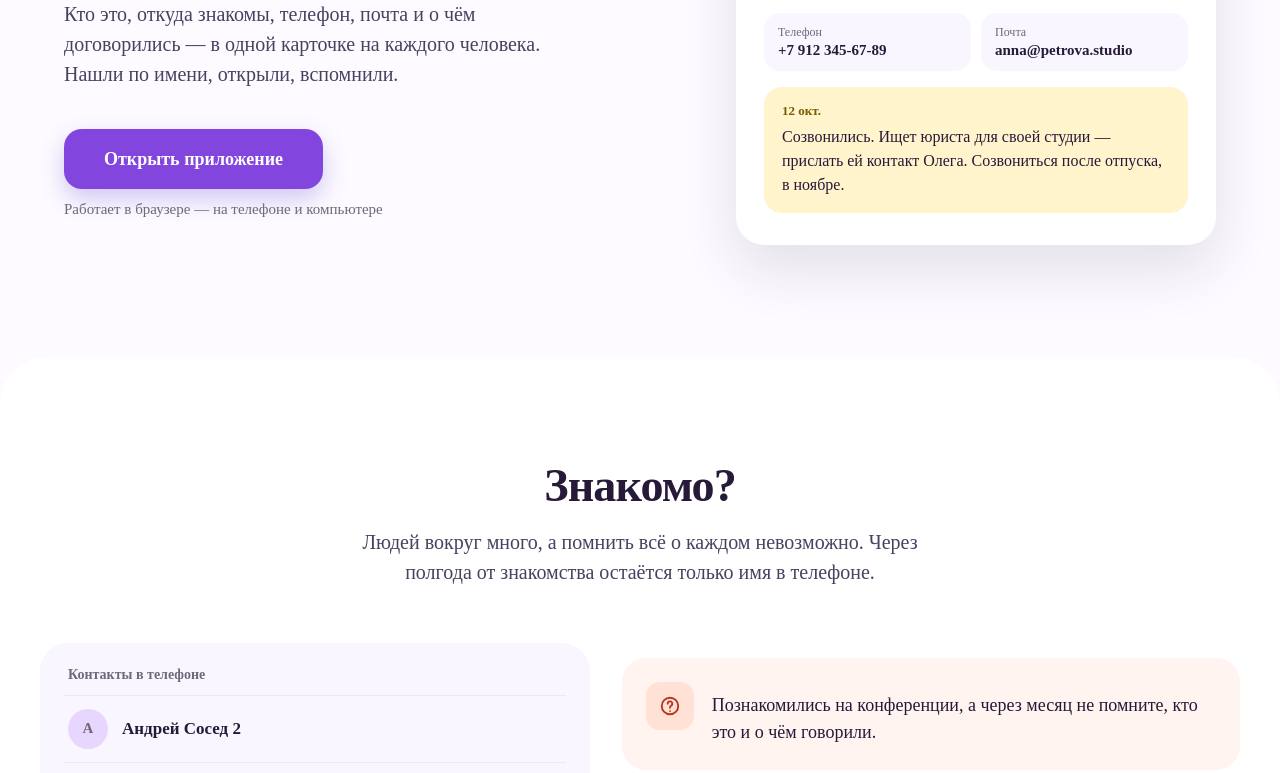
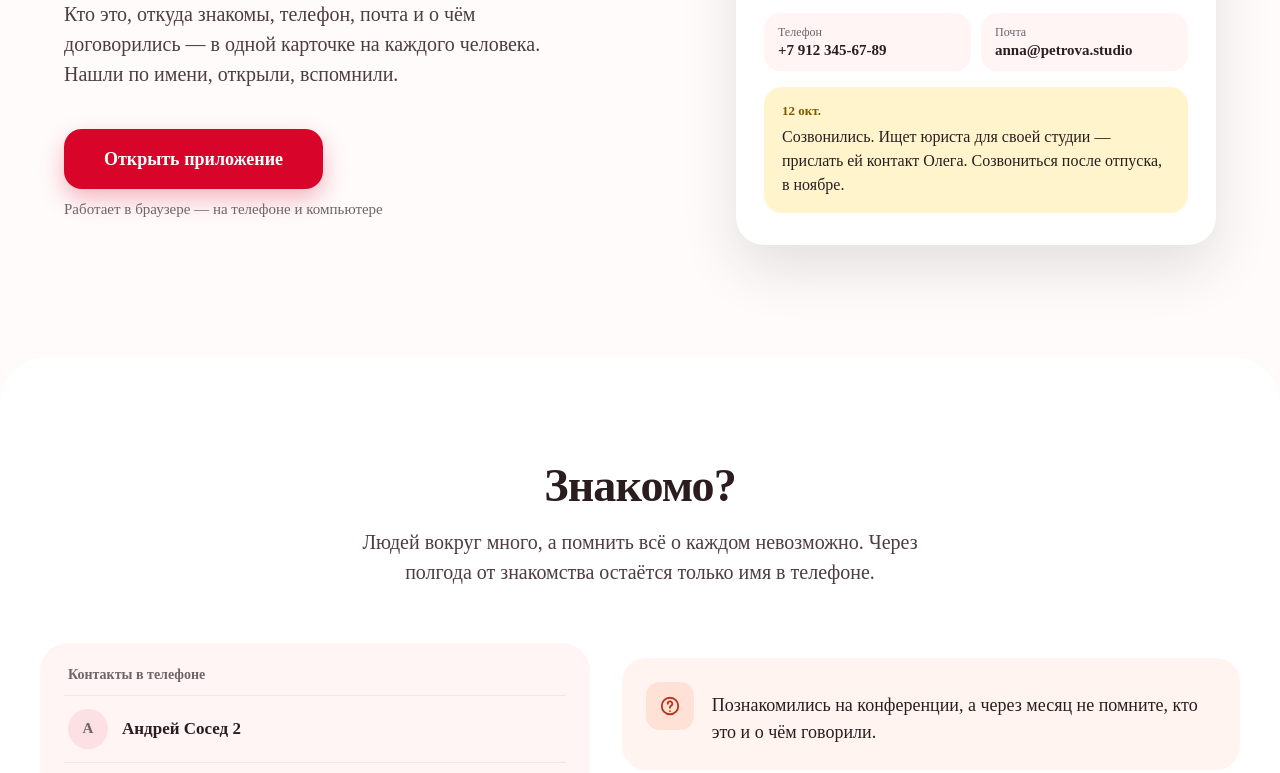
Before and after one commit to LubNatalia/personal-crm-landing, an Astro site: page / in a window 1280 px wide. Shown: the part 376-1149 px from the top of the page. Built offline with nearby package versions, Linux system fonts and the light colour scheme; Astro itself is replaced by a stand-in of ours.

Commit message:
Switch the landing accent from lilac to bright red
Same tokens as the app again: red accent #d90429 with warm pinkish
surfaces, darker warm greys, red button shadow. The lavender-* tokens
are renamed to surface-*, since they are no longer lavender. The
favicon, missed in the lilac change, is red now too.

Co-Authored-By: Claude Opus 5.5 <noreply@anthropic.com>

```diff
--- a/design/tokens.css
+++ b/design/tokens.css
@@ -1,6 +1,6 @@
 /* Личная CRM — токены дизайна, Tailwind CSS 4.
-   Ноябрь 2026: цвета и шрифт заменены по выбранному образцу (сиреневый акцент,
-   почти белый фон, Roboto); код — src/styles/tokens.css, значения совпадают.
+   Ноябрь 2026: цвета и шрифт заменены — ярко-красный акцент, тёплые розоватые
+   плашки, почти белый фон, Roboto; код — src/styles/tokens.css, значения совпадают.
    Подключение: в src/styles/global.css
      @import "tailwindcss";
      @import "./tokens.css";
@@ -11,21 +11,21 @@
   --font-sans: "Roboto", system-ui, sans-serif;
 
   /* Фон и текст */
-  --color-page: #FDFBFF;          /* основной фон страницы */
-  --color-lavender-50: #F9F6FF;   /* surface-soft: плитки внутри белых блоков */
-  --color-lavender-100: #F3EAFD;  /* чипы, плашки */
-  --color-lavender-200: #E7D7FF;  /* подложка «стопки», плашка хранения, линия подвала */
-  --color-lavender-line: #EEE6FA; /* разделители строк в списке контактов */
-  --color-lavender-avatar: #E7D7FF; /* нейтральные аватары */
+  --color-page: #FFFBFB;          /* основной фон страницы */
+  --color-surface-50: #FFF5F5;   /* surface-soft: плитки внутри белых блоков */
+  --color-surface-100: #FDECEE;  /* чипы, плашки */
+  --color-surface-200: #FDE0E3;  /* подложка «стопки», плашка хранения, линия подвала */
+  --color-surface-line: #F8E3E5; /* разделители строк в списке контактов */
+  --color-surface-avatar: #FDE0E3; /* нейтральные аватары */
 
-  --color-ink: #261A38;           /* заголовки, основной текст */
-  --color-ink-soft: #4A4060;      /* лид-абзацы и текст карточек */
-  --color-ink-muted: #6E6878;     /* подписи, метки полей */
-  --color-ink-chip: #4A4060;      /* текст белой плашки над H1 */
+  --color-ink: #2B1D1F;           /* заголовки, основной текст */
+  --color-ink-soft: #4D3D40;      /* лид-абзацы и текст карточек */
+  --color-ink-muted: #6F6466;     /* подписи, метки полей */
+  --color-ink-chip: #4D3D40;      /* текст белой плашки над H1 */
 
   /* Акцент — кнопки, номера шагов, иконки выгод */
-  --color-accent: #8246DF;
-  --color-accent-hover: #6D32C9;
+  --color-accent: #D90429;
+  --color-accent-hover: #B00320;
 
   /* Оранжевый — второй акцент образца, пока не используется */
   --color-orange: #FCA41E;
@@ -51,11 +51,11 @@
   --radius-section-lg: 48px; /* секции (десктоп) */
 
   /* Тени */
-  --shadow-cta: 0 10px 24px rgb(91 63 217 / 0.28);
-  --shadow-card: 0 16px 40px rgb(30 24 56 / 0.10);
-  --shadow-card-lg: 0 24px 56px rgb(30 24 56 / 0.12);
-  --shadow-step: 0 8px 24px rgb(30 24 56 / 0.06);
-  --shadow-step-lg: 0 10px 30px rgb(30 24 56 / 0.06);
+  --shadow-cta: 0 10px 24px rgb(217 4 41 / 0.28);
+  --shadow-card: 0 16px 40px rgb(43 29 31 / 0.10);
+  --shadow-card-lg: 0 24px 56px rgb(43 29 31 / 0.12);
+  --shadow-step: 0 8px 24px rgb(43 29 31 / 0.06);
+  --shadow-step-lg: 0 10px 30px rgb(43 29 31 / 0.06);
 
   /* Трекинг заголовков */
   --tracking-h1: -0.02em;
--- a/src/components/Benefits.astro
+++ b/src/components/Benefits.astro
@@ -40,7 +40,7 @@ const benefits: { icon: IconName; title: string; text: string }[] = [
     <ul class="flex flex-col gap-2.5 lg:grid lg:grid-cols-2 lg:gap-5">
       {
         benefits.map((benefit) => (
-          <li class="flex flex-col gap-2 rounded-tile bg-lavender-50 p-4.5 lg:gap-3 lg:rounded-card lg:p-7">
+          <li class="flex flex-col gap-2 rounded-tile bg-surface-50 p-4.5 lg:gap-3 lg:rounded-card lg:p-7">
             <div class="flex items-center gap-2.5 lg:gap-3">
               <Icon name={benefit.icon} class="size-5.5 text-accent lg:size-6.5" />
               <h3 class="text-18 font-extrabold lg:text-22">{benefit.title}</h3>
--- a/src/components/ContactCard.astro
+++ b/src/components/ContactCard.astro
@@ -20,7 +20,7 @@ const fields = [
   class:list={["relative pt-3.5 lg:pt-4", className]}
 >
   <div
-    class="absolute inset-x-5.5 top-0 h-15 rounded-card bg-lavender-200 lg:inset-x-7 lg:h-20 lg:rounded-card-lg"
+    class="absolute inset-x-5.5 top-0 h-15 rounded-card bg-surface-200 lg:inset-x-7 lg:h-20 lg:rounded-card-lg"
   >
   </div>
   <div
@@ -38,7 +38,7 @@ const fields = [
     <div class="flex flex-wrap justify-center gap-1.5 lg:gap-2">
       {
         chips.map((chip) => (
-          <span class="rounded-chip bg-lavender-100 px-3 py-1.5 text-13 font-semibold lg:px-3.5 lg:py-1.75 lg:text-14">
+          <span class="rounded-chip bg-surface-100 px-3 py-1.5 text-13 font-semibold lg:px-3.5 lg:py-1.75 lg:text-14">
             {chip}
           </span>
         ))
@@ -48,7 +48,7 @@ const fields = [
     <div class="grid w-full grid-cols-1 gap-2 min-[390px]:grid-cols-2 lg:gap-2.5 lg:text-left">
       {
         fields.map((field) => (
-          <div class="flex flex-col gap-0.5 rounded-field bg-lavender-50 p-2.5 lg:rounded-field-lg lg:px-3.5 lg:py-3">
+          <div class="flex flex-col gap-0.5 rounded-field bg-surface-50 p-2.5 lg:rounded-field-lg lg:px-3.5 lg:py-3">
             <span class="text-12 text-ink-muted">{field.label}</span>
             <span class="text-14 font-semibold lg:text-15">{field.value}</span>
           </div>
--- a/src/components/FinalCta.astro
+++ b/src/components/FinalCta.astro
@@ -5,7 +5,7 @@ import Icon from "./Icon.astro";
 
 // Avatar stack: Anna, Oleg and the "add" circle. Outer size includes the 3px ring
 const circle =
-  "flex size-14.5 items-center justify-center rounded-full border-3 border-lavender-100 text-18 font-extrabold lg:size-16.5 lg:text-20";
+  "flex size-14.5 items-center justify-center rounded-full border-3 border-surface-100 text-18 font-extrabold lg:size-16.5 lg:text-20";
 ---
 
 <section
@@ -15,7 +15,7 @@ const circle =
   <div class="mx-auto flex max-w-final flex-col gap-6 lg:items-center lg:gap-7">
     <div aria-hidden="true" class="flex justify-center">
       <span class:list={[circle, "bg-coral-100 text-coral-700"]}>АП</span>
-      <span class:list={[circle, "-ml-3 bg-lavender-200 text-ink lg:-ml-3.5"]}>О</span>
+      <span class:list={[circle, "-ml-3 bg-surface-200 text-ink lg:-ml-3.5"]}>О</span>
       <span class:list={[circle, "-ml-3 bg-accent text-white lg:-ml-3.5"]}>
         <Icon name="plus" strokeWidth={2.4} class="size-5.5 lg:size-6" />
       </span>
--- a/src/components/Footer.astro
+++ b/src/components/Footer.astro
@@ -2,7 +2,7 @@
 import Logo from "./Logo.astro";
 ---
 
-<footer class="border-t border-lavender-200 px-gutter pt-6 pb-8 lg:px-gutter-lg lg:pt-7 lg:pb-9">
+<footer class="border-t border-surface-200 px-gutter pt-6 pb-8 lg:px-gutter-lg lg:pt-7 lg:pb-9">
   <div class="mx-auto flex max-w-page justify-center lg:justify-start">
     <Logo size="footer" />
   </div>
--- a/src/components/PhoneContacts.astro
+++ b/src/components/PhoneContacts.astro
@@ -19,18 +19,18 @@ const contacts = [
   role="img"
   aria-label="Контакты в телефоне: Андрей Сосед 2, Мария конференция, Олег ???, Саша Дизайн, Таня от Иры"
   class:list={[
-    "flex flex-col rounded-card bg-lavender-50 px-4 pt-4 pb-2 lg:rounded-card-lg lg:px-6 lg:pt-6 lg:pb-3",
+    "flex flex-col rounded-card bg-surface-50 px-4 pt-4 pb-2 lg:rounded-card-lg lg:px-6 lg:pt-6 lg:pb-3",
     className,
   ]}
 >
   <p class="px-1 pb-2.5 text-13 font-bold text-ink-muted lg:pb-3 lg:text-14">Контакты в телефоне</p>
   {
     contacts.map((contact) => (
-      <div class="flex items-center gap-3 border-t border-lavender-line px-1 py-2.5 lg:gap-3.5 lg:py-3.25">
+      <div class="flex items-center gap-3 border-t border-surface-line px-1 py-2.5 lg:gap-3.5 lg:py-3.25">
         <span
           class:list={[
             "flex size-9 items-center justify-center rounded-full text-14 font-bold lg:size-10 lg:text-15",
-            contact.unknown ? "bg-coral-100 text-coral-700" : "bg-lavender-avatar text-ink-muted",
+            contact.unknown ? "bg-coral-100 text-coral-700" : "bg-surface-avatar text-ink-muted",
           ]}
         >
           {contact.initial}
--- a/src/components/Solution.astro
+++ b/src/components/Solution.astro
@@ -29,7 +29,7 @@ import StepCard from "./StepCard.astro";
       >
         <div
           aria-hidden="true"
-          class="flex items-center gap-2.5 rounded-field bg-lavender-50 px-3.5 py-3 text-15 lg:mt-auto lg:px-4 lg:py-3.25 lg:text-16"
+          class="flex items-center gap-2.5 rounded-field bg-surface-50 px-3.5 py-3 text-15 lg:mt-auto lg:px-4 lg:py-3.25 lg:text-16"
         >
           <Icon name="search" class="size-4.5 text-ink-muted" />
           <span>Ан<span class="text-ink-muted">на Петрова</span></span>
@@ -43,7 +43,7 @@ import StepCard from "./StepCard.astro";
     </ol>
 
     <p
-      class="flex items-start gap-3 rounded-tile bg-lavender-200 px-4.5 py-4 text-15 leading-text lg:max-w-202 lg:items-center lg:gap-3.5 lg:self-center lg:rounded-card lg:px-6 lg:py-4.5 lg:text-17"
+      class="flex items-start gap-3 rounded-tile bg-surface-200 px-4.5 py-4 text-15 leading-text lg:max-w-202 lg:items-center lg:gap-3.5 lg:self-center lg:rounded-card lg:px-6 lg:py-4.5 lg:text-17"
     >
       <Icon name="cloud" class="mt-0.5 size-5.5 lg:mt-0 lg:size-6" />
       Контакты хранятся на сервере, а не в браузере: открываете с телефона или компьютера — везде
--- a/src/styles/tokens.css
+++ b/src/styles/tokens.css
@@ -1,7 +1,7 @@
 /* Личная CRM — токены дизайна, Tailwind CSS 4.
-   Colors and font follow the reference design picked in November 2026
-   (lilac accent, near-white background, Roboto); the accent and greys are a
-   touch darker than the reference so text keeps a 4.5:1 contrast.
+   November 2026: bright red accent with warm pinkish surfaces and Roboto
+   (replaced the lilac design). The red is a touch deeper than pure red
+   and the greys are dark enough for a 4.5:1 text contrast.
    --font-sans-loaded is the self-hosted Roboto (astro.config.mjs on the
    landing, next/font in the app).
    The second @theme block adds the type scale, spacing and widths
@@ -12,21 +12,21 @@
   --font-sans: var(--font-sans-loaded), system-ui, sans-serif;
 
   /* Фон и текст */
-  --color-page: #fdfbff; /* page background */
-  --color-lavender-50: #f9f6ff; /* surface-soft: плитки внутри белых блоков */
-  --color-lavender-100: #f3eafd; /* chips, plaques, email background */
-  --color-lavender-200: #e7d7ff; /* подложка «стопки», плашка хранения, линия подвала */
-  --color-lavender-line: #eee6fa; /* разделители строк в списке контактов */
-  --color-lavender-avatar: #e7d7ff; /* нейтральные аватары */
+  --color-page: #fffbfb; /* page background */
+  --color-surface-50: #fff5f5; /* surface-soft: плитки внутри белых блоков */
+  --color-surface-100: #fdecee; /* chips, plaques, email background */
+  --color-surface-200: #fde0e3; /* подложка «стопки», плашка хранения, линия подвала */
+  --color-surface-line: #f8e3e5; /* разделители строк в списке контактов */
+  --color-surface-avatar: #fde0e3; /* нейтральные аватары */
 
-  --color-ink: #261a38; /* заголовки, основной текст */
-  --color-ink-soft: #4a4060; /* лид-абзацы и текст карточек */
-  --color-ink-muted: #6e6878; /* подписи, метки полей */
-  --color-ink-chip: #4a4060; /* текст белой плашки над H1 */
+  --color-ink: #2b1d1f; /* заголовки, основной текст */
+  --color-ink-soft: #4d3d40; /* лид-абзацы и текст карточек */
+  --color-ink-muted: #6f6466; /* подписи, метки полей */
+  --color-ink-chip: #4d3d40; /* текст белой плашки над H1 */
 
   /* Акцент — кнопки, номера шагов, иконки выгод */
-  --color-accent: #8246df;
-  --color-accent-hover: #6d32c9;
+  --color-accent: #d90429;
+  --color-accent-hover: #b00320;
 
   /* Orange: second accent of the reference design, not used yet */
   --color-orange: #fca41e;
@@ -52,11 +52,11 @@
   --radius-section-lg: 48px; /* секции (десктоп) */
 
   /* Тени */
-  --shadow-cta: 0 10px 24px rgb(91 63 217 / 0.28);
-  --shadow-card: 0 16px 40px rgb(30 24 56 / 0.1);
-  --shadow-card-lg: 0 24px 56px rgb(30 24 56 / 0.12);
-  --shadow-step: 0 8px 24px rgb(30 24 56 / 0.06);
-  --shadow-step-lg: 0 10px 30px rgb(30 24 56 / 0.06);
+  --shadow-cta: 0 10px 24px rgb(217 4 41 / 0.28);
+  --shadow-card: 0 16px 40px rgb(43 29 31 / 0.1);
+  --shadow-card-lg: 0 24px 56px rgb(43 29 31 / 0.12);
+  --shadow-step: 0 8px 24px rgb(43 29 31 / 0.06);
+  --shadow-step-lg: 0 10px 30px rgb(43 29 31 / 0.06);
 
   /* Трекинг заголовков */
   --tracking-h1: -0.02em;
```
Also changed, not shown: design/HANDOFF.md (+4 -4 lines), public/favicon.svg.
